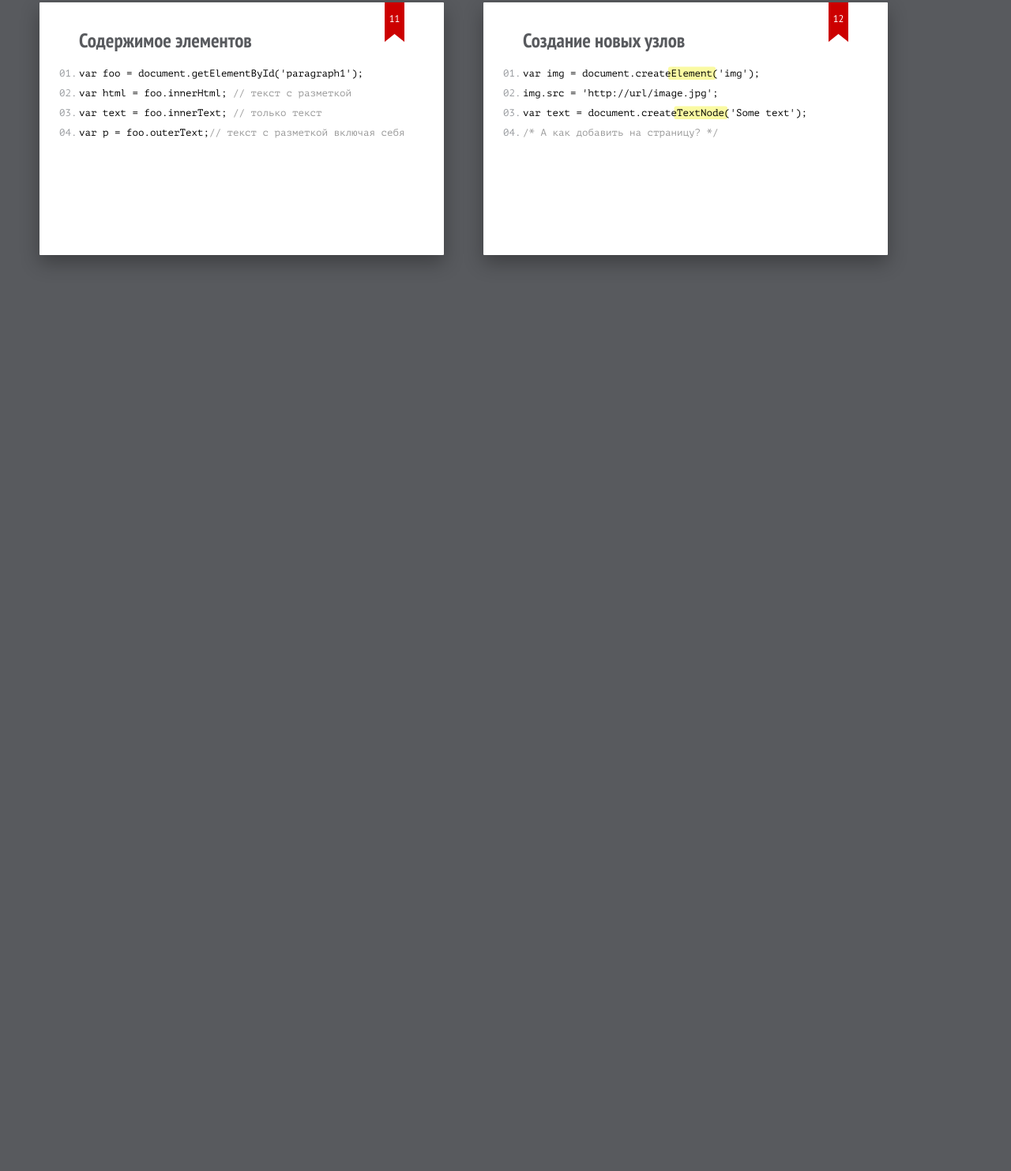
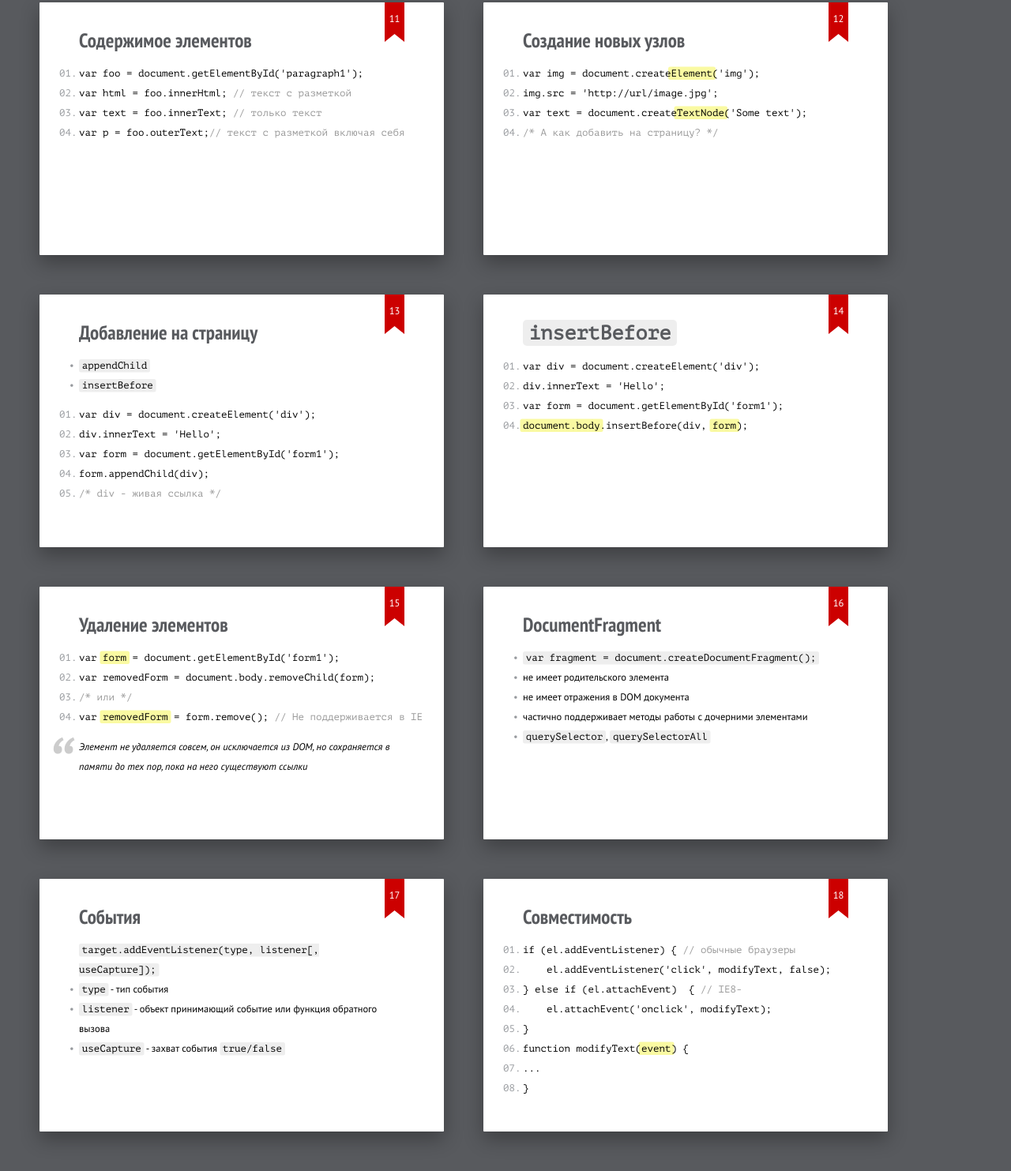
Before and after one commit to denis-zavgorodny/slides-browser-api, a website: page index.html in a window 1280 px wide. Shown: the part 1991-3474 px from the top of the page at 79% size. Before the commit the page ends 2364 px from the top, so only its background shows below. Drawn offline with Linux system fonts and the light colour scheme.

Commit message:
Добавляет еще слайды о DOM

```diff
--- a/index.html
+++ b/index.html
@@ -149,6 +149,77 @@
         </pre>
     </section>
 
+    <section class="slide">
+        <h2>Добавление на страницу</h2>
+        <ul>
+            <li><code>appendChild</code></li>
+            <li><code>insertBefore</code></li>
+        </ul>
+        <pre>
+            <code>var div = document.createElement('div');</code>
+            <code>div.innerText = 'Hello';</code>
+            <code>var form = document.getElementById('form1');</code>
+            <code>form.appendChild(div);</code>
+            <code><span class="comment">/* div - живая ссылка */</span></code>
+        </pre>
+    </section>
+
+    <section class="slide">
+        <h2><code>insertBefore</code></h2>
+        <pre>
+            <code>var div = document.createElement('div');</code>
+            <code>div.innerText = 'Hello';</code>
+            <code>var form = document.getElementById('form1');</code>
+            <code><mark href="http://document.body">document.body</mark>.insertBefore(div, <mark>form</mark>);</code>
+        </pre>
+    </section>
+
+    <section class="slide">
+        <h2>Удаление элементов</h2>
+        <pre>
+            <code>var <mark>form</mark> = document.getElementById('form1');</code>
+            <code>var removedForm = document.body.removeChild(form);</code>
+            <code><span class="comment">/* или */</span></code>
+            <code>var <mark>removedForm</mark> = form.remove(); <span class="comment">// Не поддерживается в IE</span></code>
+        </pre>
+        <blockquote>Элемент не удаляется совсем, он исключается из DOM, но сохраняется в памяти до тех пор, пока на него существуют ссылки</blockquote>
+    </section>
+
+    <section class="slide">
+        <h2>DocumentFragment</h2>
+        <ul>
+            <li><code>var fragment = document.createDocumentFragment();</code></li>
+            <li>не имеет родительского элемента</li>
+            <li>не имеет отражения в DOM документа</li>
+            <li>частично поддерживает методы работы с дочерними элементами</li>
+            <li><code>querySelector</code>, <code>querySelectorAll</code></li>
+        </ul>
+    </section>
+
+    <section class="slide">
+        <h2>События</h2>
+        <code>target.addEventListener(type, listener[, useCapture]);</code>
+        <ul>
+            <li><code>type</code> - тип события</li>
+            <li><code>listener</code> - объект принимающий событие или функция обратного вызова</li>
+            <li><code>useCapture</code> - захват события <code>true/false</code></li>
+        </ul>
+    </section>
+
+    <section class="slide">
+        <h2>Совместимость</h2>
+        <pre>
+            <code>if (el.addEventListener) {<span class="comment"> // обычные браузеры</span></code>
+            <code>    el.addEventListener('click', modifyText, false);</code>
+            <code>} else if (el.attachEvent)  {<span class="comment"> // IE8-</span></code>
+            <code>    el.attachEvent('onclick', modifyText);</code>
+            <code>}</code>
+            <code>function modifyText(<mark>event</mark>) {</code>
+            <code>...</code>
+            <code>}</code>
+        </pre>
+    </section>
+
 
 
 
```
